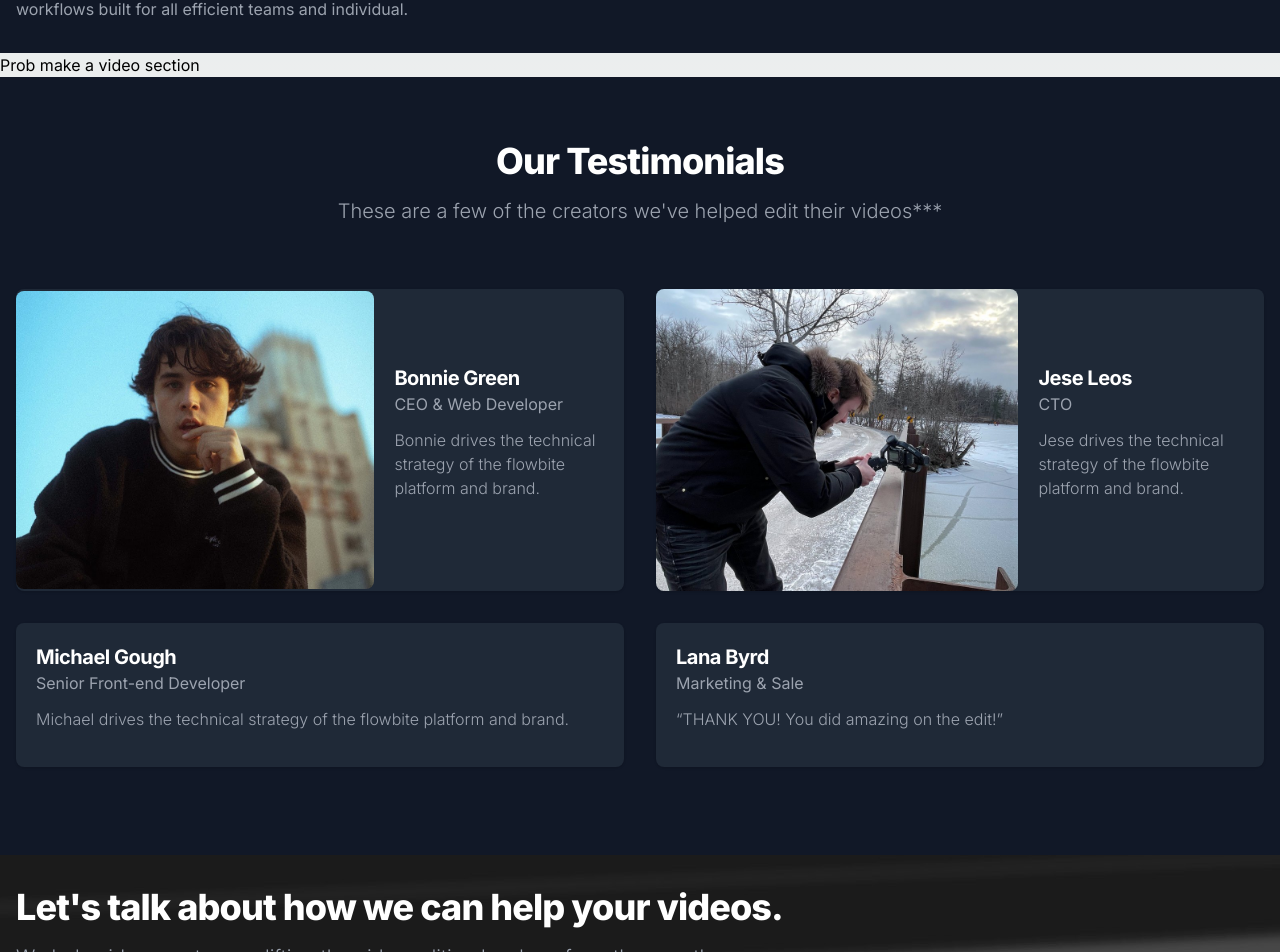
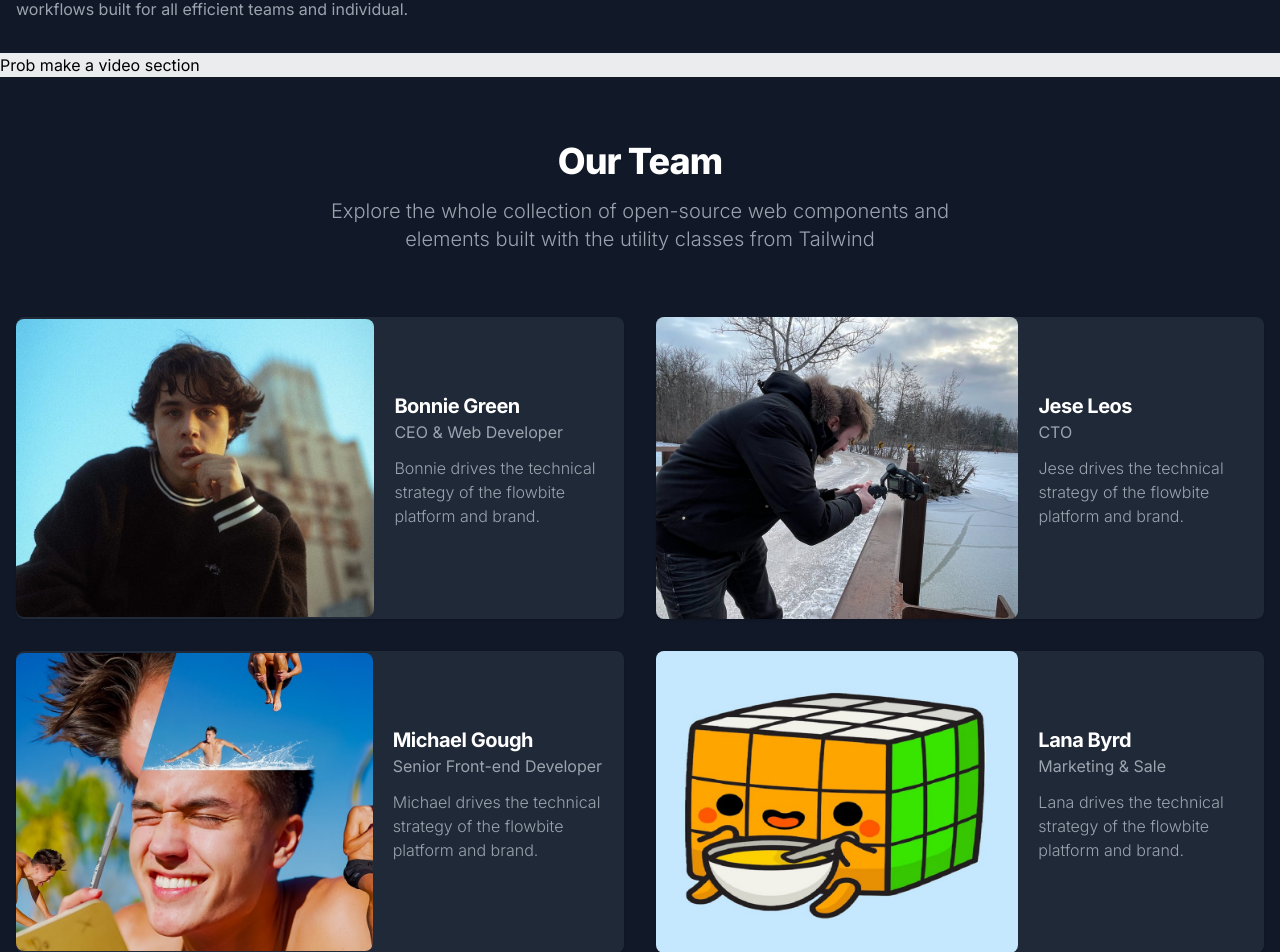
Before and after one commit to LiamCharles2001/Visionary-Studios-Media, a Next.js app: page / in a window 1280 px wide. Shown: the part 1354-2306 px from the top of the page. Built offline with nearby package versions, Linux system fonts and the light colour scheme.

Commit message:
Update TestimonialsSection.tsx

```diff
--- a/app/components/TestimonialsSection.tsx
+++ b/app/components/TestimonialsSection.tsx
@@ -5,13 +5,13 @@
 <section className="bg-white dark:bg-gray-900">
   <div className="py-8 px-4 mx-auto max-w-screen-xl lg:py-16 lg:px-6 ">
       <div className="mx-auto max-w-screen-sm text-center mb-8 lg:mb-16">
-          <h2 className="mb-4 text-4xl tracking-tight font-extrabold text-gray-900 dark:text-white">Our Testimonials</h2>
-          <p className="font-light text-gray-500 lg:mb-16 sm:text-xl dark:text-gray-400">These are a few of the creators we&apos;ve helped edit their videos***</p>
+          <h2 className="mb-4 text-4xl tracking-tight font-extrabold text-gray-900 dark:text-white">Our Team</h2>
+          <p className="font-light text-gray-500 lg:mb-16 sm:text-xl dark:text-gray-400">Explore the whole collection of open-source web components and elements built with the utility classes from Tailwind</p>
       </div>
       <div className="grid gap-8 mb-6 lg:mb-16 md:grid-cols-2">
           <div className="items-center bg-gray-50 rounded-lg shadow sm:flex dark:bg-gray-800 dark:border-gray-700">
               <a href="#">
-                <Image src={"/assets/portfolio_1.jpg"} alt="a cool image" width={200} height={200} loading="lazy" className="w-full rounded-lg sm:rounded-none sm:rounded-l-lg"/>
+                  <img className="w-full rounded-lg sm:rounded-none sm:rounded-l-lg" src="\assets\portfolio_1.jpg" alt="Bonnie Avatar"/>
               </a>
               <div className="p-5">
                   <h3 className="text-xl font-bold tracking-tight text-gray-900 dark:text-white">
@@ -22,7 +22,7 @@
                   {/* <ul className="flex space-x-4 sm:mt-0">
                       <li>
                           <a href="#" className="text-gray-500 hover:text-gray-900 dark:hover:text-white">
-                              <svg className="w-5 h-5" fill="currentColor" viewBox="0 0 24 24" aria-hidden="true"><path fillRule="evenodd" d="M22 12c0-5.523-4.477-10-10-10S2 6.477 2 12c0 4.991 3.657 9.128 8.438 9.878v-6.987h-2.54V12h2.54V9.797c0-2.506 1.492-3.89 3.777-3.89 1.094 0 2.238.195 2.238.195v2.46h-1.26c-1.243 0-1.63.771-1.63 1.562V12h2.773l-.443 2.89h-2.33v6.988C18.343 21.128 22 16.991 22 12z" clipRule="evenodd" /></svg>
+                              <svg className="w-5 h-5" fill="currentColor" viewBox="0 0 24 24" aria-hidden="true"><path fill-rule="evenodd" d="M22 12c0-5.523-4.477-10-10-10S2 6.477 2 12c0 4.991 3.657 9.128 8.438 9.878v-6.987h-2.54V12h2.54V9.797c0-2.506 1.492-3.89 3.777-3.89 1.094 0 2.238.195 2.238.195v2.46h-1.26c-1.243 0-1.63.771-1.63 1.562V12h2.773l-.443 2.89h-2.33v6.988C18.343 21.128 22 16.991 22 12z" clip-rule="evenodd" /></svg>
                           </a>
                       </li>
                       <li>
@@ -32,12 +32,12 @@
                       </li>
                       <li>
                           <a href="#" className="text-gray-500 hover:text-gray-900 dark:hover:text-white">
-                              <svg className="w-5 h-5" fill="currentColor" viewBox="0 0 24 24" aria-hidden="true"><path fillRule="evenodd" d="M12 2C6.477 2 2 6.484 2 12.017c0 4.425 2.865 8.18 6.839 9.504.5.092.682-.217.682-.483 0-.237-.008-.868-.013-1.703-2.782.605-3.369-1.343-3.369-1.343-.454-1.158-1.11-1.466-1.11-1.466-.908-.62.069-.608.069-.608 1.003.07 1.531 1.032 1.531 1.032.892 1.53 2.341 1.088 2.91.832.092-.647.35-1.088.636-1.338-2.22-.253-4.555-1.113-4.555-4.951 0-1.093.39-1.988 1.029-2.688-.103-.253-.446-1.272.098-2.65 0 0 .84-.27 2.75 1.026A9.564 9.564 0 0112 6.844c.85.004 1.705.115 2.504.337 1.909-1.296 2.747-1.027 2.747-1.027.546 1.379.202 2.398.1 2.651.64.7 1.028 1.595 1.028 2.688 0 3.848-2.339 4.695-4.566 4.943.359.309.678.92.678 1.855 0 1.338-.012 2.419-.012 2.747 0 .268.18.58.688.482A10.019 10.019 0 0022 12.017C22 6.484 17.522 2 12 2z" clipRule="evenodd" /></svg>
+                              <svg className="w-5 h-5" fill="currentColor" viewBox="0 0 24 24" aria-hidden="true"><path fill-rule="evenodd" d="M12 2C6.477 2 2 6.484 2 12.017c0 4.425 2.865 8.18 6.839 9.504.5.092.682-.217.682-.483 0-.237-.008-.868-.013-1.703-2.782.605-3.369-1.343-3.369-1.343-.454-1.158-1.11-1.466-1.11-1.466-.908-.62.069-.608.069-.608 1.003.07 1.531 1.032 1.531 1.032.892 1.53 2.341 1.088 2.91.832.092-.647.35-1.088.636-1.338-2.22-.253-4.555-1.113-4.555-4.951 0-1.093.39-1.988 1.029-2.688-.103-.253-.446-1.272.098-2.65 0 0 .84-.27 2.75 1.026A9.564 9.564 0 0112 6.844c.85.004 1.705.115 2.504.337 1.909-1.296 2.747-1.027 2.747-1.027.546 1.379.202 2.398.1 2.651.64.7 1.028 1.595 1.028 2.688 0 3.848-2.339 4.695-4.566 4.943.359.309.678.92.678 1.855 0 1.338-.012 2.419-.012 2.747 0 .268.18.58.688.482A10.019 10.019 0 0022 12.017C22 6.484 17.522 2 12 2z" clip-rule="evenodd" /></svg>
                           </a>
                       </li>
                       <li>
                           <a href="#" className="text-gray-500 hover:text-gray-900 dark:hover:text-white">
-                              <svg className="w-5 h-5" fill="currentColor" viewBox="0 0 24 24" aria-hidden="true"><path fillRule="evenodd" d="M12 2C6.48 2 2 6.48 2 12s4.48 10 10 10c5.51 0 10-4.48 10-10S17.51 2 12 2zm6.605 4.61a8.502 8.502 0 011.93 5.314c-.281-.054-3.101-.629-5.943-.271-.065-.141-.12-.293-.184-.445a25.416 25.416 0 00-.564-1.236c3.145-1.28 4.577-3.124 4.761-3.362zM12 3.475c2.17 0 4.154.813 5.662 2.148-.152.216-1.443 1.941-4.48 3.08-1.399-2.57-2.95-4.675-3.189-5A8.687 8.687 0 0112 3.475zm-3.633.803a53.896 53.896 0 013.167 4.935c-3.992 1.063-7.517 1.04-7.896 1.04a8.581 8.581 0 014.729-5.975zM3.453 12.01v-.26c.37.01 4.512.065 8.775-1.215.25.477.477.965.694 1.453-.109.033-.228.065-.336.098-4.404 1.42-6.747 5.303-6.942 5.629a8.522 8.522 0 01-2.19-5.705zM12 20.547a8.482 8.482 0 01-5.239-1.8c.152-.315 1.888-3.656 6.703-5.337.022-.01.033-.01.054-.022a35.318 35.318 0 011.823 6.475 8.4 8.4 0 01-3.341.684zm4.761-1.465c-.086-.52-.542-3.015-1.659-6.084 2.679-.423 5.022.271 5.314.369a8.468 8.468 0 01-3.655 5.715z" clipRule="evenodd" /></svg>
+                              <svg className="w-5 h-5" fill="currentColor" viewBox="0 0 24 24" aria-hidden="true"><path fill-rule="evenodd" d="M12 2C6.48 2 2 6.48 2 12s4.48 10 10 10c5.51 0 10-4.48 10-10S17.51 2 12 2zm6.605 4.61a8.502 8.502 0 011.93 5.314c-.281-.054-3.101-.629-5.943-.271-.065-.141-.12-.293-.184-.445a25.416 25.416 0 00-.564-1.236c3.145-1.28 4.577-3.124 4.761-3.362zM12 3.475c2.17 0 4.154.813 5.662 2.148-.152.216-1.443 1.941-4.48 3.08-1.399-2.57-2.95-4.675-3.189-5A8.687 8.687 0 0112 3.475zm-3.633.803a53.896 53.896 0 013.167 4.935c-3.992 1.063-7.517 1.04-7.896 1.04a8.581 8.581 0 014.729-5.975zM3.453 12.01v-.26c.37.01 4.512.065 8.775-1.215.25.477.477.965.694 1.453-.109.033-.228.065-.336.098-4.404 1.42-6.747 5.303-6.942 5.629a8.522 8.522 0 01-2.19-5.705zM12 20.547a8.482 8.482 0 01-5.239-1.8c.152-.315 1.888-3.656 6.703-5.337.022-.01.033-.01.054-.022a35.318 35.318 0 011.823 6.475 8.4 8.4 0 01-3.341.684zm4.761-1.465c-.086-.52-.542-3.015-1.659-6.084 2.679-.423 5.022.271 5.314.369a8.468 8.468 0 01-3.655 5.715z" clip-rule="evenodd" /></svg>
                           </a>
                       </li>
                   </ul> */}
@@ -45,7 +45,7 @@
           </div>
           <div className="items-center bg-gray-50 rounded-lg shadow sm:flex dark:bg-gray-800 dark:border-gray-700">
               <a href="#">
-              <Image src={"/assets/portfolio_2.jpg"} alt="a cool image" width={200} height={200} loading="lazy" className="w-full rounded-lg sm:rounded-none sm:rounded-l-lg"/>
+                  <img className="w-full rounded-lg sm:rounded-none sm:rounded-l-lg" src="\assets\portfolio_2.jpg" alt="Jese Avatar"/>
               </a>
               <div className="p-5">
                   <h3 className="text-xl font-bold tracking-tight text-gray-900 dark:text-white">
@@ -79,7 +79,7 @@
           </div>
           <div className="items-center bg-gray-50 rounded-lg shadow sm:flex dark:bg-gray-800 dark:border-gray-700">
               <a href="#">
-              <Image src={"/assets/portfolio_3.jpg"} alt="a cool image" fill loading="lazy" className="w-full rounded-lg sm:rounded-none sm:rounded-l-lg"/>
+                  <img className="w-full rounded-lg sm:rounded-none sm:rounded-l-lg" src="\assets\portfolio_3.jpg" alt="Michael Avatar"/>
               </a>
               <div className="p-5">
                   <h3 className="text-xl font-bold tracking-tight text-gray-900 dark:text-white">
@@ -90,7 +90,7 @@
                   {/* <ul className="flex space-x-4 sm:mt-0">
                       <li>
                           <a href="#" className="text-gray-500 hover:text-gray-900 dark:hover:text-white">
-                              <svg className="w-5 h-5" fill="currentColor" viewBox="0 0 24 24" aria-hidden="true"><path fillRule="evenodd" d="M22 12c0-5.523-4.477-10-10-10S2 6.477 2 12c0 4.991 3.657 9.128 8.438 9.878v-6.987h-2.54V12h2.54V9.797c0-2.506 1.492-3.89 3.777-3.89 1.094 0 2.238.195 2.238.195v2.46h-1.26c-1.243 0-1.63.771-1.63 1.562V12h2.773l-.443 2.89h-2.33v6.988C18.343 21.128 22 16.991 22 12z" clipRule="evenodd" /></svg>
+                              <svg className="w-5 h-5" fill="currentColor" viewBox="0 0 24 24" aria-hidden="true"><path fill-rule="evenodd" d="M22 12c0-5.523-4.477-10-10-10S2 6.477 2 12c0 4.991 3.657 9.128 8.438 9.878v-6.987h-2.54V12h2.54V9.797c0-2.506 1.492-3.89 3.777-3.89 1.094 0 2.238.195 2.238.195v2.46h-1.26c-1.243 0-1.63.771-1.63 1.562V12h2.773l-.443 2.89h-2.33v6.988C18.343 21.128 22 16.991 22 12z" clip-rule="evenodd" /></svg>
                           </a>
                       </li>
                       <li>
@@ -100,12 +100,12 @@
                       </li>
                       <li>
                           <a href="#" className="text-gray-500 hover:text-gray-900 dark:hover:text-white">
-                              <svg className="w-5 h-5" fill="currentColor" viewBox="0 0 24 24" aria-hidden="true"><path fillRule="evenodd" d="M12 2C6.477 2 2 6.484 2 12.017c0 4.425 2.865 8.18 6.839 9.504.5.092.682-.217.682-.483 0-.237-.008-.868-.013-1.703-2.782.605-3.369-1.343-3.369-1.343-.454-1.158-1.11-1.466-1.11-1.466-.908-.62.069-.608.069-.608 1.003.07 1.531 1.032 1.531 1.032.892 1.53 2.341 1.088 2.91.832.092-.647.35-1.088.636-1.338-2.22-.253-4.555-1.113-4.555-4.951 0-1.093.39-1.988 1.029-2.688-.103-.253-.446-1.272.098-2.65 0 0 .84-.27 2.75 1.026A9.564 9.564 0 0112 6.844c.85.004 1.705.115 2.504.337 1.909-1.296 2.747-1.027 2.747-1.027.546 1.379.202 2.398.1 2.651.64.7 1.028 1.595 1.028 2.688 0 3.848-2.339 4.695-4.566 4.943.359.309.678.92.678 1.855 0 1.338-.012 2.419-.012 2.747 0 .268.18.58.688.482A10.019 10.019 0 0022 12.017C22 6.484 17.522 2 12 2z" clipRule="evenodd" /></svg>
+                              <svg className="w-5 h-5" fill="currentColor" viewBox="0 0 24 24" aria-hidden="true"><path fill-rule="evenodd" d="M12 2C6.477 2 2 6.484 2 12.017c0 4.425 2.865 8.18 6.839 9.504.5.092.682-.217.682-.483 0-.237-.008-.868-.013-1.703-2.782.605-3.369-1.343-3.369-1.343-.454-1.158-1.11-1.466-1.11-1.466-.908-.62.069-.608.069-.608 1.003.07 1.531 1.032 1.531 1.032.892 1.53 2.341 1.088 2.91.832.092-.647.35-1.088.636-1.338-2.22-.253-4.555-1.113-4.555-4.951 0-1.093.39-1.988 1.029-2.688-.103-.253-.446-1.272.098-2.65 0 0 .84-.27 2.75 1.026A9.564 9.564 0 0112 6.844c.85.004 1.705.115 2.504.337 1.909-1.296 2.747-1.027 2.747-1.027.546 1.379.202 2.398.1 2.651.64.7 1.028 1.595 1.028 2.688 0 3.848-2.339 4.695-4.566 4.943.359.309.678.92.678 1.855 0 1.338-.012 2.419-.012 2.747 0 .268.18.58.688.482A10.019 10.019 0 0022 12.017C22 6.484 17.522 2 12 2z" clip-rule="evenodd" /></svg>
                           </a>
                       </li>
                       <li>
                           <a href="#" className="text-gray-500 hover:text-gray-900 dark:hover:text-white">
-                              <svg className="w-5 h-5" fill="currentColor" viewBox="0 0 24 24" aria-hidden="true"><path fillRule="evenodd" d="M12 2C6.48 2 2 6.48 2 12s4.48 10 10 10c5.51 0 10-4.48 10-10S17.51 2 12 2zm6.605 4.61a8.502 8.502 0 011.93 5.314c-.281-.054-3.101-.629-5.943-.271-.065-.141-.12-.293-.184-.445a25.416 25.416 0 00-.564-1.236c3.145-1.28 4.577-3.124 4.761-3.362zM12 3.475c2.17 0 4.154.813 5.662 2.148-.152.216-1.443 1.941-4.48 3.08-1.399-2.57-2.95-4.675-3.189-5A8.687 8.687 0 0112 3.475zm-3.633.803a53.896 53.896 0 013.167 4.935c-3.992 1.063-7.517 1.04-7.896 1.04a8.581 8.581 0 014.729-5.975zM3.453 12.01v-.26c.37.01 4.512.065 8.775-1.215.25.477.477.965.694 1.453-.109.033-.228.065-.336.098-4.404 1.42-6.747 5.303-6.942 5.629a8.522 8.522 0 01-2.19-5.705zM12 20.547a8.482 8.482 0 01-5.239-1.8c.152-.315 1.888-3.656 6.703-5.337.022-.01.033-.01.054-.022a35.318 35.318 0 011.823 6.475 8.4 8.4 0 01-3.341.684zm4.761-1.465c-.086-.52-.542-3.015-1.659-6.084 2.679-.423 5.022.271 5.314.369a8.468 8.468 0 01-3.655 5.715z" clipRule="evenodd" /></svg>
+                              <svg className="w-5 h-5" fill="currentColor" viewBox="0 0 24 24" aria-hidden="true"><path fill-rule="evenodd" d="M12 2C6.48 2 2 6.48 2 12s4.48 10 10 10c5.51 0 10-4.48 10-10S17.51 2 12 2zm6.605 4.61a8.502 8.502 0 011.93 5.314c-.281-.054-3.101-.629-5.943-.271-.065-.141-.12-.293-.184-.445a25.416 25.416 0 00-.564-1.236c3.145-1.28 4.577-3.124 4.761-3.362zM12 3.475c2.17 0 4.154.813 5.662 2.148-.152.216-1.443 1.941-4.48 3.08-1.399-2.57-2.95-4.675-3.189-5A8.687 8.687 0 0112 3.475zm-3.633.803a53.896 53.896 0 013.167 4.935c-3.992 1.063-7.517 1.04-7.896 1.04a8.581 8.581 0 014.729-5.975zM3.453 12.01v-.26c.37.01 4.512.065 8.775-1.215.25.477.477.965.694 1.453-.109.033-.228.065-.336.098-4.404 1.42-6.747 5.303-6.942 5.629a8.522 8.522 0 01-2.19-5.705zM12 20.547a8.482 8.482 0 01-5.239-1.8c.152-.315 1.888-3.656 6.703-5.337.022-.01.033-.01.054-.022a35.318 35.318 0 011.823 6.475 8.4 8.4 0 01-3.341.684zm4.761-1.465c-.086-.52-.542-3.015-1.659-6.084 2.679-.423 5.022.271 5.314.369a8.468 8.468 0 01-3.655 5.715z" clip-rule="evenodd" /></svg>
                           </a>
                       </li>
                   </ul> */}
@@ -113,18 +113,18 @@
           </div>
           <div className="items-center bg-gray-50 rounded-lg shadow sm:flex dark:bg-gray-800 dark:border-gray-700">
               <a href="#">
-              {/* <Image src={"/assets/portfolio_5.jpg"} alt="a cool image" width={200} height={200} object-fit="cover" loading="lazy" className="w-full rounded-lg sm:rounded-none sm:rounded-l-lg"/> */}
+                  <img className="w-full rounded-lg sm:rounded-none sm:rounded-l-lg" src="\assets\portfolio_5.jpg" alt="Sofia Avatar"/>
               </a>
               <div className="p-5">
                   <h3 className="text-xl font-bold tracking-tight text-gray-900 dark:text-white">
                       <a href="#">Lana Byrd</a>
                   </h3>
                   <span className="text-gray-500 dark:text-gray-400">Marketing & Sale</span>
-                  <p className="mt-3 mb-4 font-light text-gray-500 dark:text-gray-400">“THANK YOU! You did amazing on the edit!”</p>
+                  <p className="mt-3 mb-4 font-light text-gray-500 dark:text-gray-400">Lana drives the technical strategy of the flowbite platform and brand.</p>
                   {/* <ul className="flex space-x-4 sm:mt-0">
                       <li>
                           <a href="#" className="text-gray-500 hover:text-gray-900 dark:hover:text-white">
-                              <svg className="w-5 h-5" fill="currentColor" viewBox="0 0 24 24" aria-hidden="true"><path fillRule="evenodd" d="M22 12c0-5.523-4.477-10-10-10S2 6.477 2 12c0 4.991 3.657 9.128 8.438 9.878v-6.987h-2.54V12h2.54V9.797c0-2.506 1.492-3.89 3.777-3.89 1.094 0 2.238.195 2.238.195v2.46h-1.26c-1.243 0-1.63.771-1.63 1.562V12h2.773l-.443 2.89h-2.33v6.988C18.343 21.128 22 16.991 22 12z" clipRule="evenodd" /></svg>
+                              <svg className="w-5 h-5" fill="currentColor" viewBox="0 0 24 24" aria-hidden="true"><path fill-rule="evenodd" d="M22 12c0-5.523-4.477-10-10-10S2 6.477 2 12c0 4.991 3.657 9.128 8.438 9.878v-6.987h-2.54V12h2.54V9.797c0-2.506 1.492-3.89 3.777-3.89 1.094 0 2.238.195 2.238.195v2.46h-1.26c-1.243 0-1.63.771-1.63 1.562V12h2.773l-.443 2.89h-2.33v6.988C18.343 21.128 22 16.991 22 12z" clip-rule="evenodd" /></svg>
                           </a>
                       </li>
                       <li>
@@ -134,15 +134,15 @@
                       </li>
                       <li>
                           <a href="#" className="text-gray-500 hover:text-gray-900 dark:hover:text-white">
-                              <svg className="w-5 h-5" fill="currentColor" viewBox="0 0 24 24" aria-hidden="true"><path fillRule="evenodd" d="M12 2C6.477 2 2 6.484 2 12.017c0 4.425 2.865 8.18 6.839 9.504.5.092.682-.217.682-.483 0-.237-.008-.868-.013-1.703-2.782.605-3.369-1.343-3.369-1.343-.454-1.158-1.11-1.466-1.11-1.466-.908-.62.069-.608.069-.608 1.003.07 1.531 1.032 1.531 1.032.892 1.53 2.341 1.088 2.91.832.092-.647.35-1.088.636-1.338-2.22-.253-4.555-1.113-4.555-4.951 0-1.093.39-1.988 1.029-2.688-.103-.253-.446-1.272.098-2.65 0 0 .84-.27 2.75 1.026A9.564 9.564 0 0112 6.844c.85.004 1.705.115 2.504.337 1.909-1.296 2.747-1.027 2.747-1.027.546 1.379.202 2.398.1 2.651.64.7 1.028 1.595 1.028 2.688 0 3.848-2.339 4.695-4.566 4.943.359.309.678.92.678 1.855 0 1.338-.012 2.419-.012 2.747 0 .268.18.58.688.482A10.019 10.019 0 0022 12.017C22 6.484 17.522 2 12 2z" clipRule="evenodd" /></svg>
+                              <svg className="w-5 h-5" fill="currentColor" viewBox="0 0 24 24" aria-hidden="true"><path fill-rule="evenodd" d="M12 2C6.477 2 2 6.484 2 12.017c0 4.425 2.865 8.18 6.839 9.504.5.092.682-.217.682-.483 0-.237-.008-.868-.013-1.703-2.782.605-3.369-1.343-3.369-1.343-.454-1.158-1.11-1.466-1.11-1.466-.908-.62.069-.608.069-.608 1.003.07 1.531 1.032 1.531 1.032.892 1.53 2.341 1.088 2.91.832.092-.647.35-1.088.636-1.338-2.22-.253-4.555-1.113-4.555-4.951 0-1.093.39-1.988 1.029-2.688-.103-.253-.446-1.272.098-2.65 0 0 .84-.27 2.75 1.026A9.564 9.564 0 0112 6.844c.85.004 1.705.115 2.504.337 1.909-1.296 2.747-1.027 2.747-1.027.546 1.379.202 2.398.1 2.651.64.7 1.028 1.595 1.028 2.688 0 3.848-2.339 4.695-4.566 4.943.359.309.678.92.678 1.855 0 1.338-.012 2.419-.012 2.747 0 .268.18.58.688.482A10.019 10.019 0 0022 12.017C22 6.484 17.522 2 12 2z" clip-rule="evenodd" /></svg>
                           </a>
                       </li>
                       <li>
                           <a href="#" className="text-gray-500 hover:text-gray-900 dark:hover:text-white">
-                              <svg className="w-5 h-5" fill="currentColor" viewBox="0 0 24 24" aria-hidden="true"><path fillRule="evenodd" d="M12 2C6.48 2 2 6.48 2 12s4.48 10 10 10c5.51 0 10-4.48 10-10S17.51 2 12 2zm6.605 4.61a8.502 8.502 0 011.93 5.314c-.281-.054-3.101-.629-5.943-.271-.065-.141-.12-.293-.184-.445a25.416 25.416 0 00-.564-1.236c3.145-1.28 4.577-3.124 4.761-3.362zM12 3.475c2.17 0 4.154.813 5.662 2.148-.152.216-1.443 1.941-4.48 3.08-1.399-2.57-2.95-4.675-3.189-5A8.687 8.687 0 0112 3.475zm-3.633.803a53.896 53.896 0 013.167 4.935c-3.992 1.063-7.517 1.04-7.896 1.04a8.581 8.581 0 014.729-5.975zM3.453 12.01v-.26c.37.01 4.512.065 8.775-1.215.25.477.477.965.694 1.453-.109.033-.228.065-.336.098-4.404 1.42-6.747 5.303-6.942 5.629a8.522 8.522 0 01-2.19-5.705zM12 20.547a8.482 8.482 0 01-5.239-1.8c.152-.315 1.888-3.656 6.703-5.337.022-.01.033-.01.054-.022a35.318 35.318 0 011.823 6.475 8.4 8.4 0 01-3.341.684zm4.761-1.465c-.086-.52-.542-3.015-1.659-6.084 2.679-.423 5.022.271 5.314.369a8.468 8.468 0 01-3.655 5.715z" clipRule="evenodd" /></svg>
+                              <svg className="w-5 h-5" fill="currentColor" viewBox="0 0 24 24" aria-hidden="true"><path fill-rule="evenodd" d="M12 2C6.48 2 2 6.48 2 12s4.48 10 10 10c5.51 0 10-4.48 10-10S17.51 2 12 2zm6.605 4.61a8.502 8.502 0 011.93 5.314c-.281-.054-3.101-.629-5.943-.271-.065-.141-.12-.293-.184-.445a25.416 25.416 0 00-.564-1.236c3.145-1.28 4.577-3.124 4.761-3.362zM12 3.475c2.17 0 4.154.813 5.662 2.148-.152.216-1.443 1.941-4.48 3.08-1.399-2.57-2.95-4.675-3.189-5A8.687 8.687 0 0112 3.475zm-3.633.803a53.896 53.896 0 013.167 4.935c-3.992 1.063-7.517 1.04-7.896 1.04a8.581 8.581 0 014.729-5.975zM3.453 12.01v-.26c.37.01 4.512.065 8.775-1.215.25.477.477.965.694 1.453-.109.033-.228.065-.336.098-4.404 1.42-6.747 5.303-6.942 5.629a8.522 8.522 0 01-2.19-5.705zM12 20.547a8.482 8.482 0 01-5.239-1.8c.152-.315 1.888-3.656 6.703-5.337.022-.01.033-.01.054-.022a35.318 35.318 0 011.823 6.475 8.4 8.4 0 01-3.341.684zm4.761-1.465c-.086-.52-.542-3.015-1.659-6.084 2.679-.423 5.022.271 5.314.369a8.468 8.468 0 01-3.655 5.715z" clip-rule="evenodd" /></svg>
                           </a>
                       </li>
-                  </ul>*/}
+                  </ul> */}
               </div>
           </div>
       </div>
```
